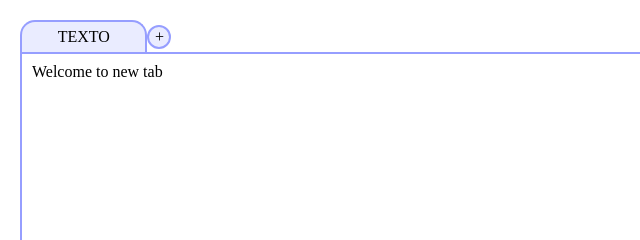
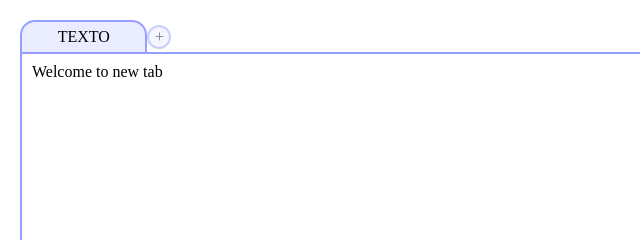
Before and after one commit to aldoaldaco/customize-tabs, a plain HTML site: page index.html in a window 1280 px wide. In both pictures the pointer is over the element 159 px from the left and 37 px from the top of the page. Shown: the top 240 px of the page, 0-640 px from the left. Drawn offline with Linux system fonts and the light colour scheme.

Commit message:
Add opacity to add button

```diff
--- a/css/style.css
+++ b/css/style.css
@@ -94,7 +94,10 @@ table {
 	height: 20px;
 	width: 20px;
 }
-
+.addtab:hover {
+	opacity: 0.5;
+	cursor: pointer;
+}
 .conttab {
 	padding: 10px 10px 10px 10px;
 	border: solid #969EFF;
```
